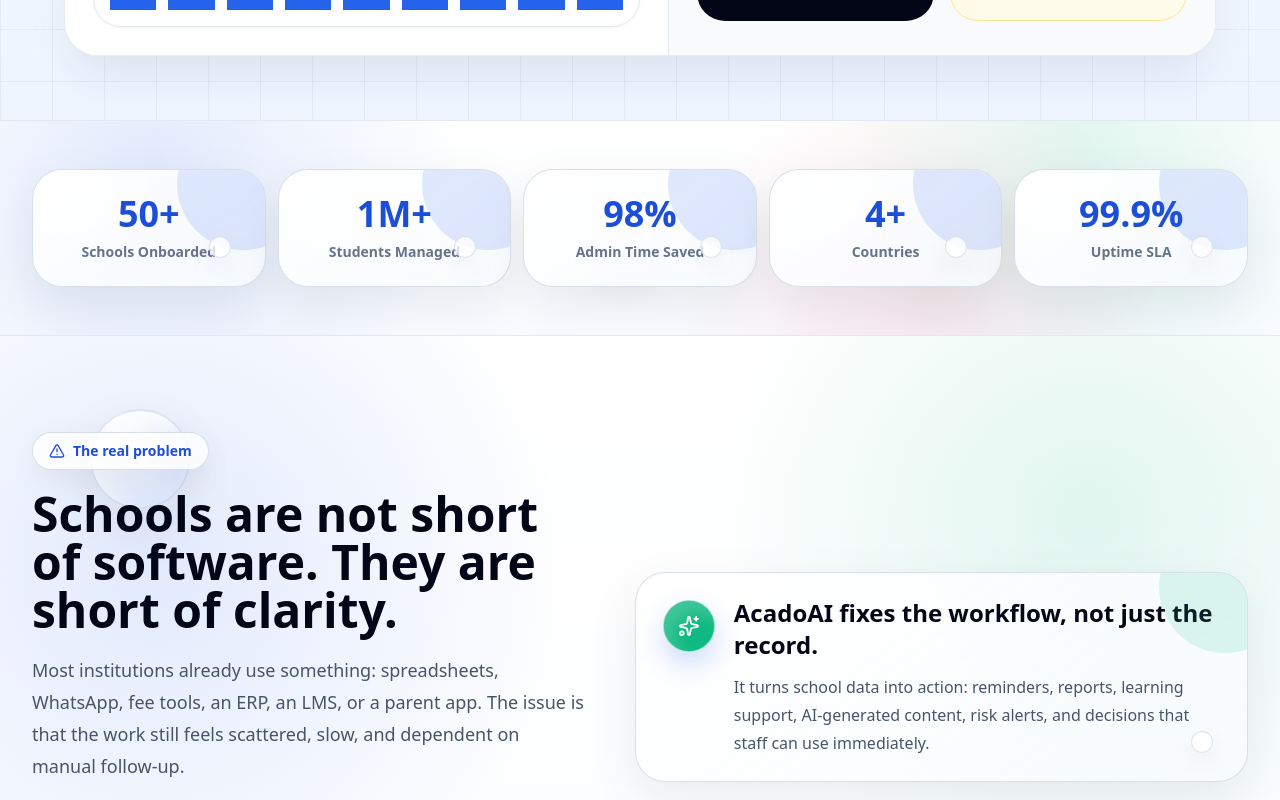
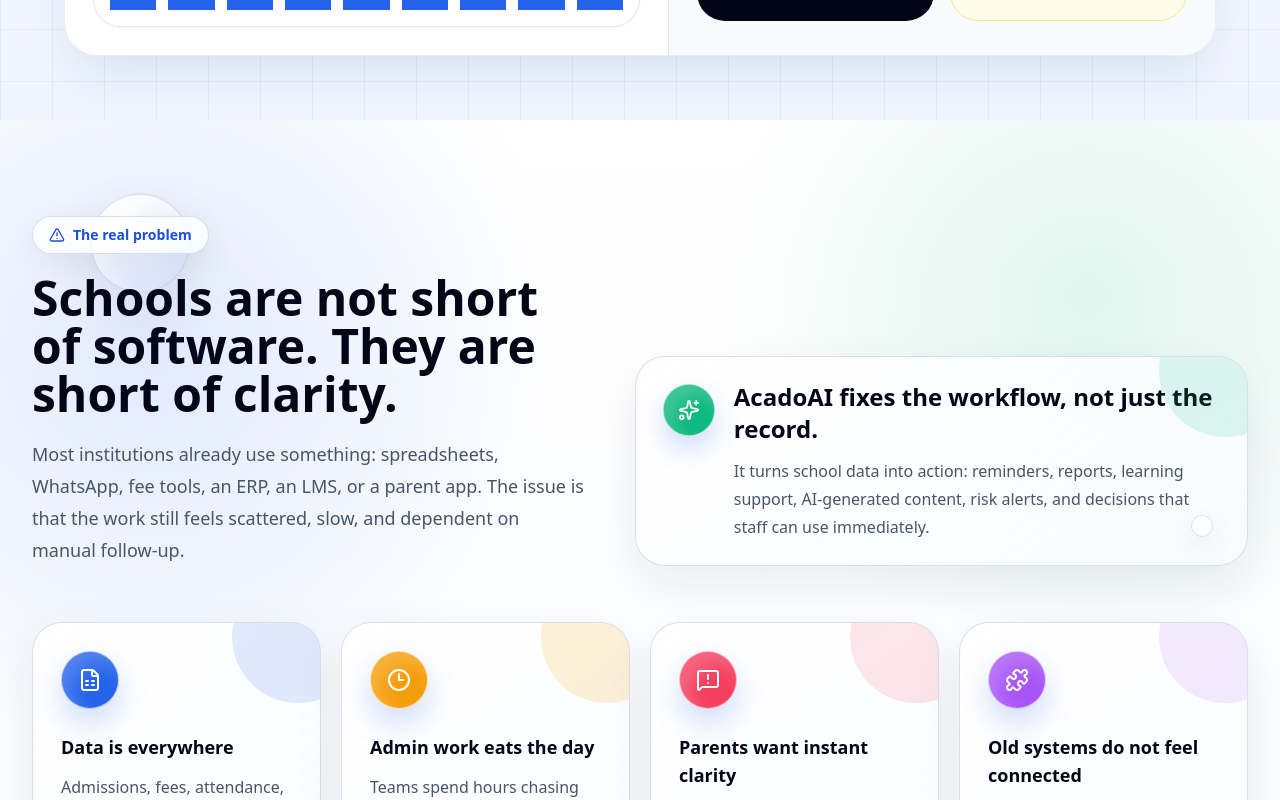
Before and after one commit to Hurairahhassan/Acadoai-site, a Next.js app: page / in a window 1280 px wide. Shown: the part 1300-2100 px from the top of the page. Built offline with nearby package versions, Linux system fonts and the light colour scheme.

Commit message:
Remove Stats component and update contact information

```diff
--- a/app/page.tsx
+++ b/app/page.tsx
@@ -6,7 +6,6 @@
 import { Footer } from "../components/Footer";
 import { Hero } from "../components/Hero";
 import { Navbar } from "../components/Navbar";
-import { Stats } from "../components/Stats";
 import { Finance } from "../components/Finance";
 import { Security } from "../components/Security";
 import { FAQ } from "../components/FAQ";
@@ -18,7 +17,6 @@
       <Navbar />
       <main>
         <Hero />
-        <Stats />
         <ProblemSolution />
         <CompetitorComparison />
         <Features />
--- a/components/Contact.tsx
+++ b/components/Contact.tsx
@@ -28,13 +28,22 @@
   {
     icon: <Mail size={22} />,
     title: "Email Us",
-    value: "info@synapticssolution.com",
+    value: "info@acadoai.com",
+    href: "mailto:info@acadoai.com",
+    color: "text-blue-300",
+  },
+  {
+    icon: <Mail size={22} />,
+    title: "Support",
+    value: "support@acadoai.com",
+    href: "mailto:support@acadoai.com",
     color: "text-blue-300",
   },
   {
     icon: <Phone size={22} />,
     title: "Call Us",
     value: "+92 313 1204236",
+    href: "tel:+923131204236",
     color: "text-violet-300",
   },
 ];
@@ -199,7 +208,7 @@
               {contactCards.map((card) => (
                 <motion.a
                   key={card.title}
-                  href={card.title === "Email Us" ? `mailto:${card.value}` : `tel:${card.value.replaceAll(" ", "")}`}
+                  href={card.href}
                   className="group flex max-w-xl items-center gap-4 rounded-[30px] border border-white/10 bg-white/[0.07] p-4 backdrop-blur transition-colors hover:bg-white/[0.11]"
                   variants={{
                     hidden: { opacity: 0, y: 16 },
--- a/components/Stats.tsx
+++ /dev/null
@@ -1,83 +0,0 @@
-"use client";
-
-import React from "react";
-import { motion } from "framer-motion";
-
-const defaultStats = [
-  { value: "500+", label: "Schools Onboarded" },
-  { value: "2M+", label: "Students Managed" },
-  { value: "98%", label: "Admin Time Saved" },
-  { value: "40+", label: "Countries" },
-  { value: "99.9%", label: "Uptime SLA" },
-];
-
-const stats = [
-  {
-    value: process.env.NEXT_PUBLIC_STATS_1_VALUE ?? defaultStats[0].value,
-    label: defaultStats[0].label,
-  },
-  {
-    value: process.env.NEXT_PUBLIC_STATS_2_VALUE ?? defaultStats[1].value,
-    label: defaultStats[1].label,
-  },
-  {
-    value: process.env.NEXT_PUBLIC_STATS_3_VALUE ?? defaultStats[2].value,
-    label: defaultStats[2].label,
-  },
-  {
-    value: process.env.NEXT_PUBLIC_STATS_4_VALUE ?? defaultStats[3].value,
-    label: defaultStats[3].label,
-  },
-  {
-    value: process.env.NEXT_PUBLIC_STATS_5_VALUE ?? defaultStats[4].value,
-    label: defaultStats[4].label,
-  },
-];
-
-export const Stats: React.FC = () => {
-  return (
-    <motion.section
-      className="bubble-section border-y border-slate-200 py-12"
-      initial={{ opacity: 0, y: 24 }}
-      whileInView={{ opacity: 1, y: 0 }}
-      viewport={{ once: true, amount: 0.25 }}
-      transition={{ duration: 0.5, ease: "easeOut" }}
-    >
-      <span className="bubble-orb three" />
-      <div className="max-w-7xl mx-auto px-4 sm:px-6 lg:px-8">
-        <motion.div
-          className="grid grid-cols-2 gap-3 text-center md:grid-cols-5"
-          initial="hidden"
-          whileInView="visible"
-          viewport={{ once: true, amount: 0.2 }}
-          variants={{
-            hidden: {},
-            visible: {
-              transition: { staggerChildren: 0.08, delayChildren: 0.1 },
-            },
-          }}
-        >
-          {stats.map((stat) => (
-            <motion.div
-              key={stat.label}
-              className="bubble-card px-4 py-6"
-              whileHover={{ y: -8, scale: 1.02 }}
-              variants={{
-                hidden: { opacity: 0, y: 16 },
-                visible: { opacity: 1, y: 0 },
-              }}
-              transition={{ type: "spring", stiffness: 260, damping: 24 }}
-            >
-              <div className="text-3xl font-black text-blue-700 sm:text-4xl">
-                {stat.value}
-              </div>
-              <div className="mt-2 text-sm font-semibold text-slate-500">
-                {stat.label}
-              </div>
-            </motion.div>
-          ))}
-        </motion.div>
-      </div>
-    </motion.section>
-  );
-};
```
